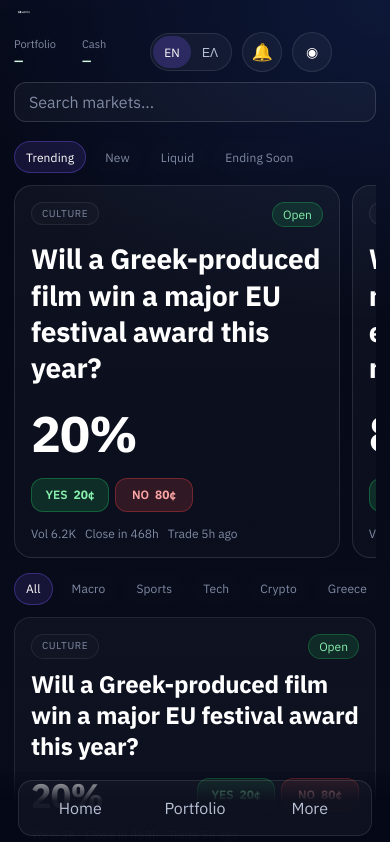
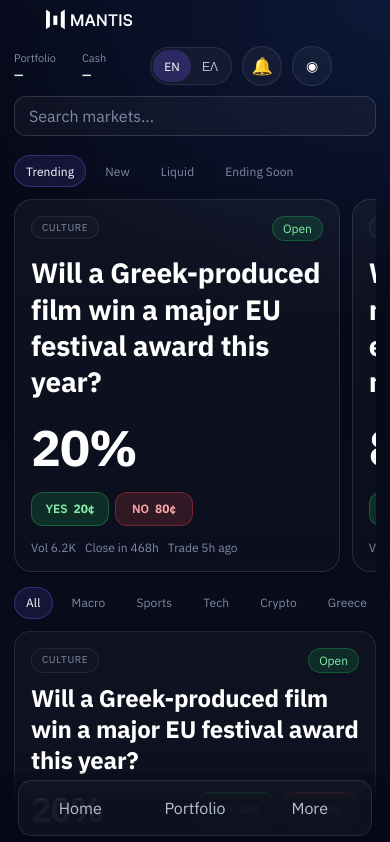
Before and after one commit to 0xDimi/MANTIS, a Next.js app: page / in a window 390 px wide. Shown: the top 842 px of the page. Built offline with nearby package versions, Linux system fonts and the light colour scheme; no server answers; the database is empty.

Commit message:
fix(ui): crop wordmark whitespace for tighter header baseline

```diff
--- a/app/globals.css
+++ b/app/globals.css
@@ -89,9 +89,10 @@ code {
 }
 
 .brandWordmark {
-  width: auto;
-  max-width: 188px;
-  height: 22px;
+  width: clamp(150px, 14vw, 188px);
+  height: 42px;
+  object-fit: cover;
+  object-position: center;
   display: block;
 }
 
@@ -1032,7 +1033,7 @@ code {
   }
 
   .brandWordmark {
-    height: 20px;
+    height: 34px;
   }
 
   .headerSearch {
```
